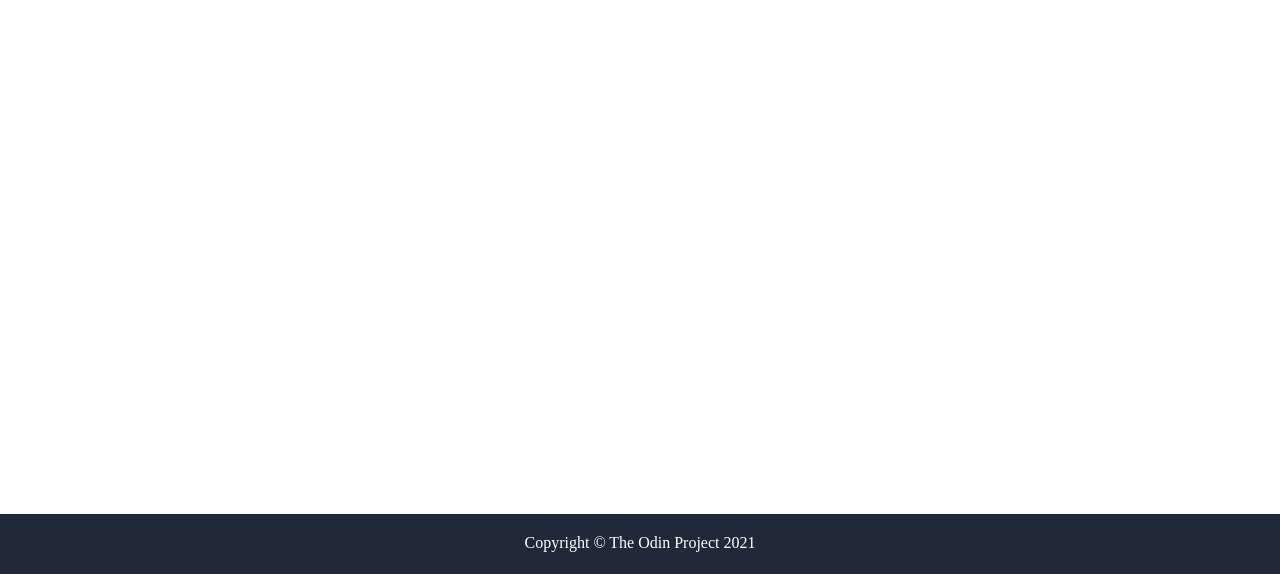
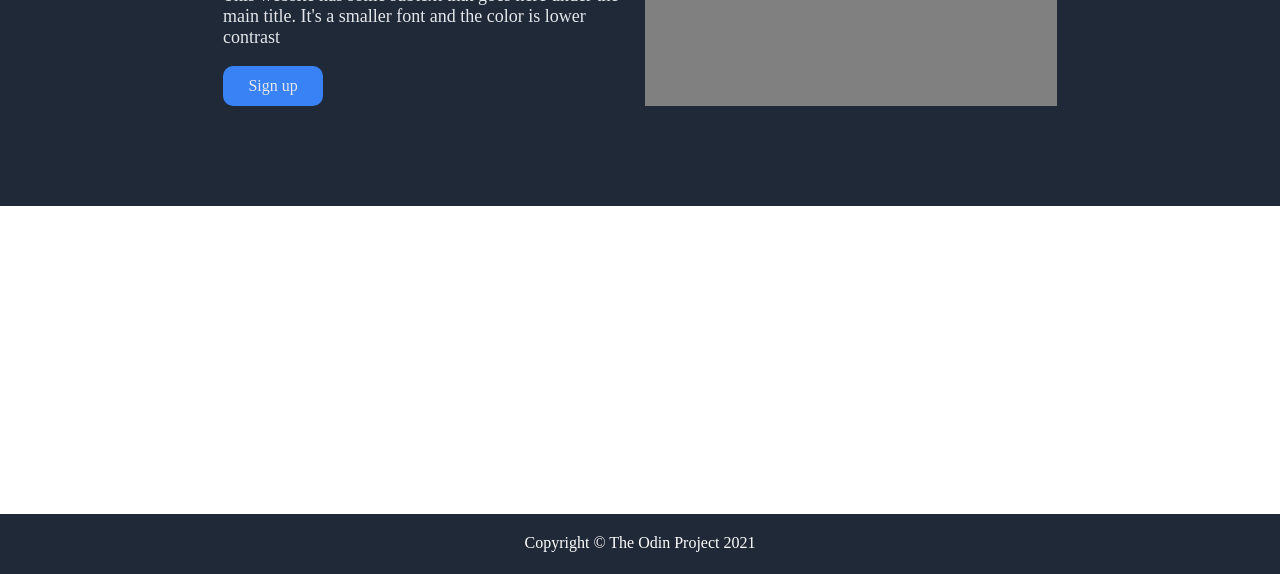
Before and after one commit to lawrenceli7/landing-page, a plain HTML site: page index.html in a window 1280 px wide. Shown: the part 226-800 px from the top of the page. Drawn offline with Linux system fonts and the light colour scheme.

Commit message:
Completed header section

```diff
--- a/index.html
+++ b/index.html
@@ -17,7 +17,30 @@
         </div>
       </div>
     </nav>
-    <header></header>
+    <header>
+      <div class="header-container">
+        <div>
+          <span class="main-text">This website is</span>
+          <br />
+          <span class="main-text">awesome</span>
+          <br />
+          <p class="sub-text">
+            This website has some subtext that goes here under the
+          </p>
+          <p class="sub-text">
+            main title. It's a smaller font and the color is lower
+          </p>
+          <p class="sub-text">contrast</p>
+          <br />
+          <div class="sign-up-container">
+            <span class="sign-up">Sign up</span>
+          </div>
+        </div>
+        <div class="header-image-container">
+          <p class="header-image">this is a placeholder for an image</p>
+        </div>
+      </div>
+    </header>
     <main></main>
     <footer>Copyright &COPY; The Odin Project 2021</footer>
   </body>
--- a/style.css
+++ b/style.css
@@ -20,6 +20,7 @@ footer {
   background: #1f2937;
   flex-direction: row;
   justify-content: space-around;
+  padding-bottom: 60px;
 }
 
 .header-logo {
@@ -36,3 +37,49 @@ footer {
   display: flex;
   gap: 30px;
 }
+
+.main-text {
+  font-size: 48px;
+  font-weight: bold;
+  color: #f9faf8;
+}
+
+.header-container {
+  background: #1f2937;
+  display: flex;
+  flex-direction: row;
+  justify-content: space-around;
+  padding-left: 210px;
+  padding-right: 210px;
+  padding-bottom: 100px;
+}
+
+.sub-text {
+  color: #e5e7eb;
+  font-size: 18px;
+}
+
+.header-image-container {
+  background-color: gray;
+}
+
+.header-image {
+  color: #e5e7eb;
+  text-align: center;
+  padding: 100px;
+}
+
+.sign-up-container {
+  background-color: #3882f6;
+  padding: 15px;
+  display: flex;
+  justify-content: center;
+  align-items: center;
+  max-width: 100px;
+  max-height: 40px;
+  border-radius: 10px;
+}
+
+.sign-up {
+  color: #e5e7eb;
+}
```
